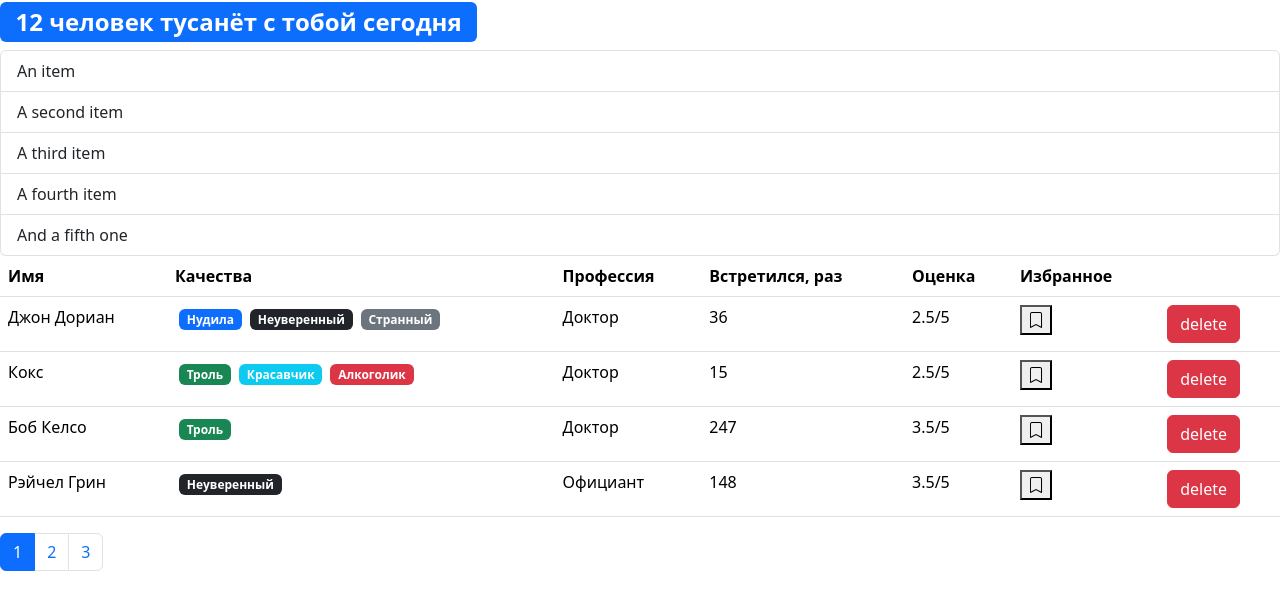
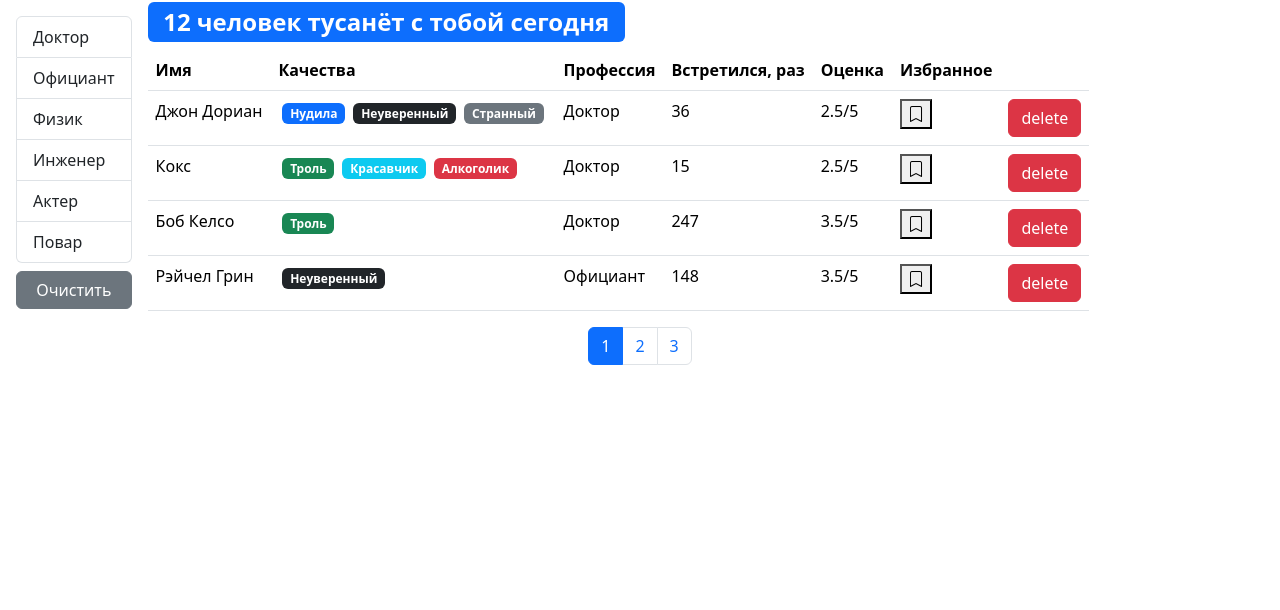
Before and after one commit to UDEADWAY05/Fast-Company, a React (Create React App) app: page / in a window 1280 px wide. Shown: the top 610 px of the page. Built offline with nearby package versions, Linux system fonts and the light colour scheme.

Commit message:
last day project

```diff
--- a/src/App.js
+++ b/src/App.js
@@ -1,4 +1,4 @@
-import React, { useState } from "react";
+import React, { useState, useEffect } from "react";
 import API from "./API";
 import Users from "./components/users";
 import SearchStatus from "./components/searchStatus";
@@ -8,18 +8,24 @@
 
 function App() {
   const [users, setUsers] = useState(API.users.fetchAll());
-  const count = users.length;
   const pageSize = 4;
   const [currentPage, setCurrentPage] = useState(1);
-  const [profession] = useState(API.professions.fetchAll())
-  const handleProfessionSelect = (params) => {
-      console.log(params)
-  }
+  const [profession, setProfession] = useState();
+  const [selectedProf, setSelectedProf] = useState();
+
+  useEffect(() => {
+    setCurrentPage(1);
+  }, [selectedProf]);
+
+  const handleProfessionSelect = (item) => {
+    setSelectedProf(item);
+  };
+  useEffect(() => {
+    API.professions.fetchAll().then((data) => setProfession(data));
+  }, []);
   const handlePageChange = (pageIndex) => {
-    console.log("page:", pageIndex);
     setCurrentPage(pageIndex);
   };
-  console.log(profession)
   const handleDelete = (id) => {
     setUsers((prevState) => prevState.filter((item) => item._id !== id));
   };
@@ -31,19 +37,30 @@
       : (users[index].bookmark = true);
     setUsers([...users]);
   };
+  const filteredUsers = selectedProf ? users.filter((user) => user.profession === selectedProf) : users;
+  const count = filteredUsers.length;
+  const userCrop = paginate(filteredUsers, currentPage, pageSize);
 
-  const userCrop = paginate(users, currentPage, pageSize);
+  const clearFilter = () => {
+    setSelectedProf();
+  };
 
   return (
       <div>
-
+        <div className="d-flex">
+          {profession && <div className="d-flex flex-column flex-shrink-0 p-3">
+            <GroupList
+              items={profession}
+              onItemSelect={handleProfessionSelect}
+              selectedItem={selectedProf}
+            />
+            <button className="btn btn-secondary mt-2" onClick={clearFilter}>Очистить</button>
+          </div>}
+          <div className="d-flex flex-column">
             <SearchStatus length={count} />
-          <GroupList items={profession} onItemSelect={handleProfessionSelect } />
           {count === 0
             ? ("")
-            : (
-              <>
-                <table className="table">
+            : (<table className="table">
                   <thead>
                     <tr>
                       <th scope="col">Имя</th>
@@ -63,9 +80,10 @@
                      />
                   </tbody>
                </table>
-             </>
-              )
-            }
+              )}
+             </div>
+          </div>
+          <div className="d-flex justify-content-center">
             <Pagination
               itemsCount={count}
               pageSize={pageSize}
@@ -73,6 +91,7 @@
               onPageChange={handlePageChange}
             />
             </div>
+    </div>
   );
 }
 
--- a/src/components/groupList.jsx
+++ b/src/components/groupList.jsx
@@ -1,15 +1,34 @@
 import React from "react";
+import PropTypes from "prop-types";
 
-const GroupList = () => {
+const GroupList = ({ items, valueProperty, contentProperty, onItemSelect, selectedItem }) => {
   return (
-    <ul className="list-group">
-      <li className="list-group-item">An item</li>
-      <li className="list-group-item">A second item</li>
-      <li className="list-group-item">A third item</li>
-      <li className="list-group-item">A fourth item</li>
-      <li className="list-group-item">And a fifth one</li>
+      <ul className="list-group">
+          {console.log(items)}
+          {Object.keys(items).map((item) => (
+              <li
+                key={items[item][valueProperty]}
+                className={"list-group-item" + (items[item] === selectedItem ? " active" : "")}
+                onClick={() => onItemSelect(items[item])}
+                role="button"
+              >
+                  {items[item][contentProperty]}
+              </li>)
+          )
+          }
     </ul>
   );
 };
+GroupList.defaultProps = {
+  valueProperty: "_id",
+  contentProperty: "name"
+};
+GroupList.propTypes = {
+  items: PropTypes.oneOfType([PropTypes.object, PropTypes.array]),
+  valueProperty: PropTypes.string.isRequired,
+  contentProperty: PropTypes.string.isRequired,
+  onItemSelect: PropTypes.func.isRequired,
+  selectedItem: PropTypes.object.isRequired
+};
 
 export default GroupList;
```
Lines whose indentation alone changed are shown as unchanged.
